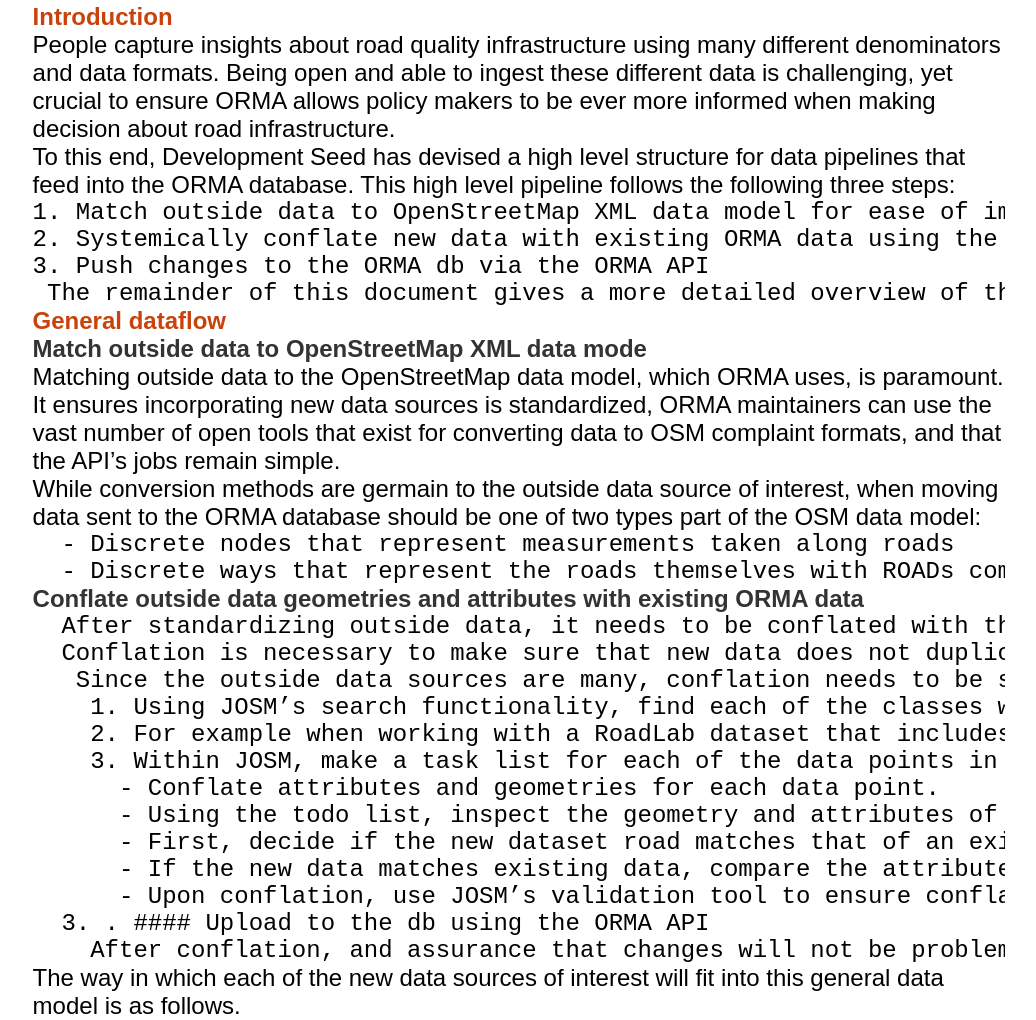
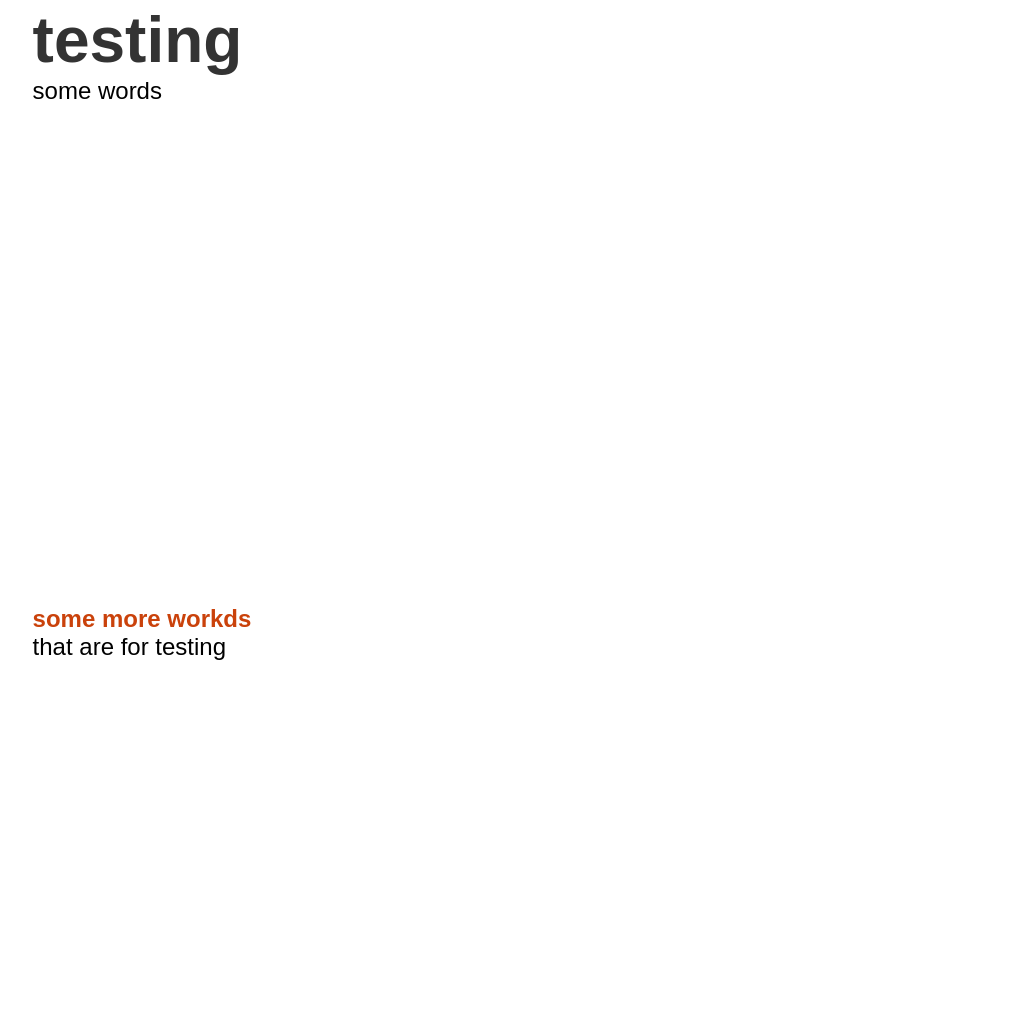
Before and after one commit to developmentseed/doc-seed, a website: page app/index.html in a window 1280 px wide. Shown: the part 774-1794 px from the top of the page, without its empty margins (121-1157 px from the left). After the commit the page ends 1435 px from the top, so only its background shows below. Drawn offline with nearby package versions, Linux system fonts and the light colour scheme.

Commit message:
reset map-config
maps configuration now handled within map blocks
neccessary limitations to be addressed are adding data.
improvements to html file that are probably desirable include creating
a single <style> and script tag at the top and bottom of the page respectively
and adding maps css & js there.

```diff
--- a/app/index.html
+++ b/app/index.html
@@ -8,46 +8,23 @@
 </head>
 <body>
 <div id="header">
-  <p id="header-logo"><img id="header-logo" src="./assets/graphics/layout/ds-logo-pos.svg" alt="Development Seed Logo"></p>
+  <p><img id="header-logo" src="./assets/graphics/layout/ds-logo-pos.svg" alt="Development Seed Logo"></p>
   <p id="header-title"></p>
 </div>
-<div id="markdown"><script>document.getElementById("header-title").innerHTML="ORMA Dataflow";</script><h3>Introduction</h3>
-<p>People capture insights about road quality infrastructure using many different denominators and data formats. Being open and able to ingest these different data is challenging, yet crucial to ensure ORMA allows policy makers to be ever more informed when making decision about road infrastructure.</p>
-<p>To this end, Development Seed has devised a high level structure for data pipelines that feed into the ORMA database. This high level pipeline follows the following three steps:</p>
-<pre><code>1. Match outside data to OpenStreetMap XML data model for ease of import into ORMA db</code></pre>
-<pre><code>2. Systemically conflate new data with existing ORMA data using the Java OpenStreetMap Editor</code></pre>
-<pre><code>3. Push changes to the ORMA db via the ORMA API</code></pre>
-<pre><code> The remainder of this document gives a more detailed overview of these pipeline components as well as details how they can be applied to individual ORMA data pipelines</code></pre>
-<h3>General dataflow</h3>
-<ol>
-<li>
-<h4>Match outside data to OpenStreetMap XML data mode</h4>
-</li>
-</ol>
-<p>Matching outside data to the OpenStreetMap data model, which ORMA uses, is paramount.</p>
-<p>It ensures incorporating new data sources is standardized, ORMA maintainers can use the vast number of open tools that exist for converting data to OSM complaint formats, and that the API’s jobs remain simple.</p>
-<p>While conversion methods are germain to the outside data source of interest, when moving data sent to the ORMA database should be one of two types part of the OSM data model:</p>
-<pre><code>  - Discrete nodes that represent measurements taken along roads</code></pre>
-<pre><code>  - Discrete ways that represent the roads themselves with ROADs complaint road quality attribute</code></pre>
-<ol start="2">
-<li>
-<h4>Conflate outside data geometries and attributes with existing ORMA data</h4>
-</li>
-</ol>
-<pre><code>  After standardizing outside data, it needs to be conflated with the existing database. Two data characteristics can be conflated - attributes and geometry. Geometry conflation is to match then merge new data source geometries into the existing database. Attributes conflation is to map all new attributes from outside data to corresponding data within the existing database.</code></pre>
-<pre><code>  Conflation is necessary to make sure that new data does not duplicate information existing in the database, new roads attributes are not overlooked because new and existing data have matching geometry, and that wholly new roads are topologically integrated with the existing road network.</code></pre>
-<pre><code>   Since the outside data sources are many, conflation needs to be standardized and use a tool built for such a systemic approach. As such, conflation should follow the below steps and make use of the Java OpenStreetMap Editor (JOSM for short).</code></pre>
-<pre><code>    1. Using JOSM’s search functionality, find each of the classes within the attribute ‘mappable’ to the ROADs class for road quality and ‘map’ them to their corresponding ROADs class</code></pre>
-<pre><code>    2. For example when working with a RoadLab dataset that includes 13 Roads defined as ‘poor’, 10 as Fair, and 15 as Good, use JOSM to select all of these roads, then make use of the ‘find in selection’ tool to isolate all ‘poor’, ‘fair’, and ‘good’ roads, followed by mapping them to the equivalent ROADs standard class.</code></pre>
-<pre><code>    3. Within JOSM, make a task list for each of the data points in the outside data source using the ‘TODO’ plugin. Then follow the next two steps for each of the data points.</code></pre>
-<pre><code>      - Conflate attributes and geometries for each data point.</code></pre>
-<pre><code>      - Using the todo list, inspect the geometry and attributes of each data point and make the following two judgements</code></pre>
-<pre><code>      - First, decide if the new dataset road matches that of an existing dataset in the database. If it does, do not bring the new geometry into the database. If the data sets don’t match, copy the new source into the existing db and connect it to the road network accordingly (using the underlying satellite imagery as guidance)</code></pre>
-<pre><code>      - If the new data matches existing data, compare the attributes of both. If the new data has a different road quality attribute that is authoritative either because it is newer, or the person doing the conflation has additional information to suggest the outside data is truest to the road quality, copy the new data attributes into the existing data.</code></pre>
-<pre><code>      - Upon conflation, use JOSM’s validation tool to ensure conflation did not lead to any unintended/improper changes to the database.</code></pre>
-<pre><code>  3. . #### Upload to the db using the ORMA API</code></pre>
-<pre><code>    After conflation, and assurance that changes will not be problematic in the ORMA database, upload changes into the database.</code></pre>
-<p>The way in which each of the new data sources of interest will fit into this general data model is as follows.</p>
+<div id="markdown">
+
+<script>document.getElementById("header-title").innerHTML="test";</script><h1>testing</h1>
+<p>some words</p>
+<style> #testMap { height: 500px; } </style>
+    <div id="testMap"></div>
+    <script> var mymap = L.map("testMap").setView([10, 10], 12);
+    L.tileLayer("https://api.tiles.mapbox.com/v4/mapbox.streets/{z}/{x}/{y}.png?access_token={accessToken}", {
+      attribution: 'Map data &copy; <a href="http://openstreetmap.org">OpenStreetMap</a> contributors, <a href="http://creativecommons.org/licenses/by-sa/2.0/">CC-BY-SA</a>, Imagery © <a href="http://mapbox.com">Mapbox</a>',
+      maxZoom: 18,
+      accessToken:'pk.eyJ1IjoibWF4Z3Jvc3NtYW4iLCJhIjoiY2loZTQ5bHpxMGlyaXRwbHpsN3FscjA3bSJ9.ry1OJsQ5SCbhrH7fYd7adg'
+    }).addTo(mymap);
+    </script><h3>some more workds</h3>
+<p>that are for testing</p>
 </div>
 </body>
 </html>
--- a/package.json
+++ b/package.json
@@ -73,6 +73,7 @@
     "yaml-front-matter": "^3.4.0"
   },
   "dependencies": {
-    "commonmark": "^0.27.0"
+    "commonmark": "^0.27.0",
+    "lodash": "^4.17.4"
   }
 }
```
Also changed, not shown: app/doc_components/top.html (+1 -1 lines), app/report.md (+16 -0 lines), .build_scripts/build-components/header.js, .build_scripts/build-components/index.js, .build_scripts/build-components/map.js, .build_scripts/buildHTML.js, README.md, app/doc_components/bottom.html (line endings or trailing spaces).
